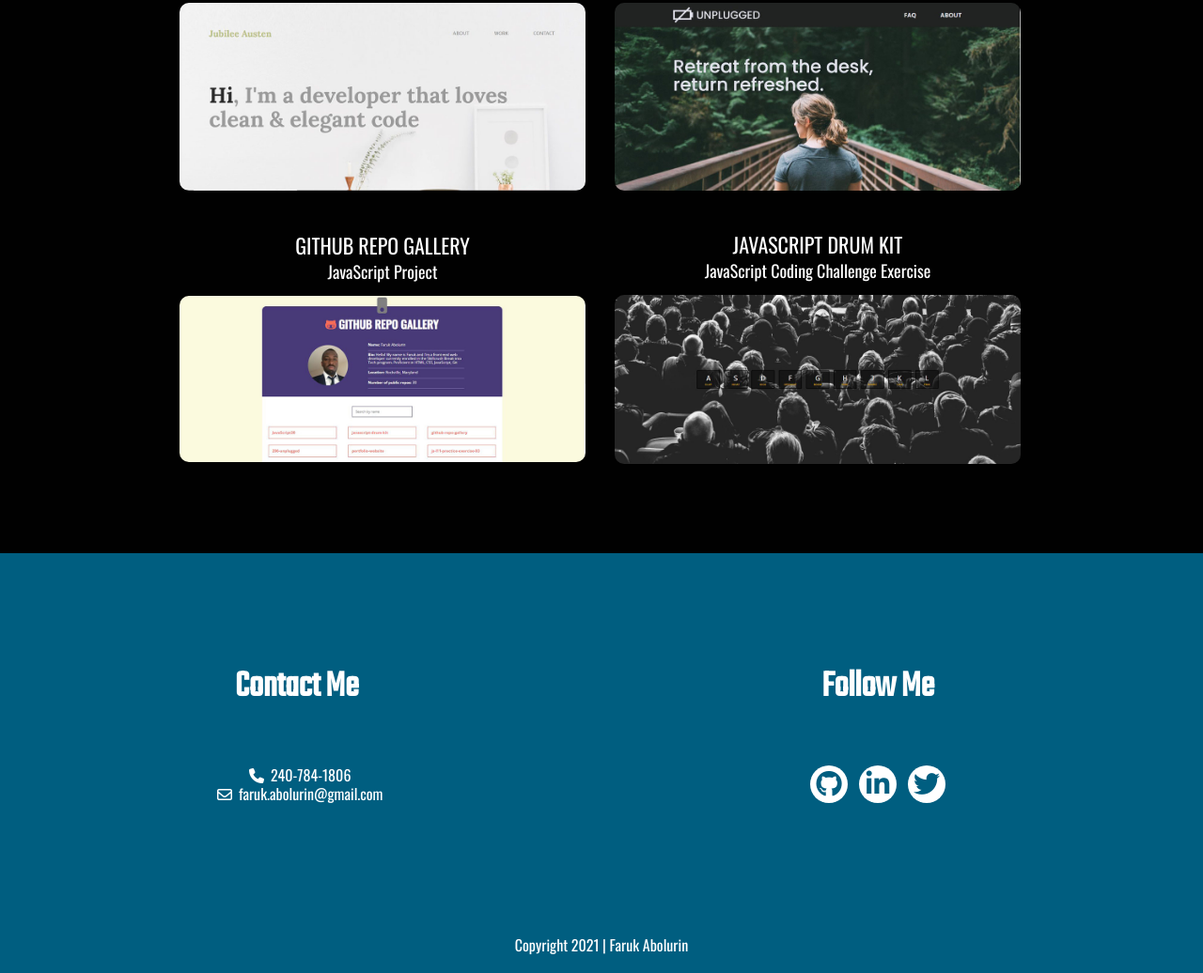
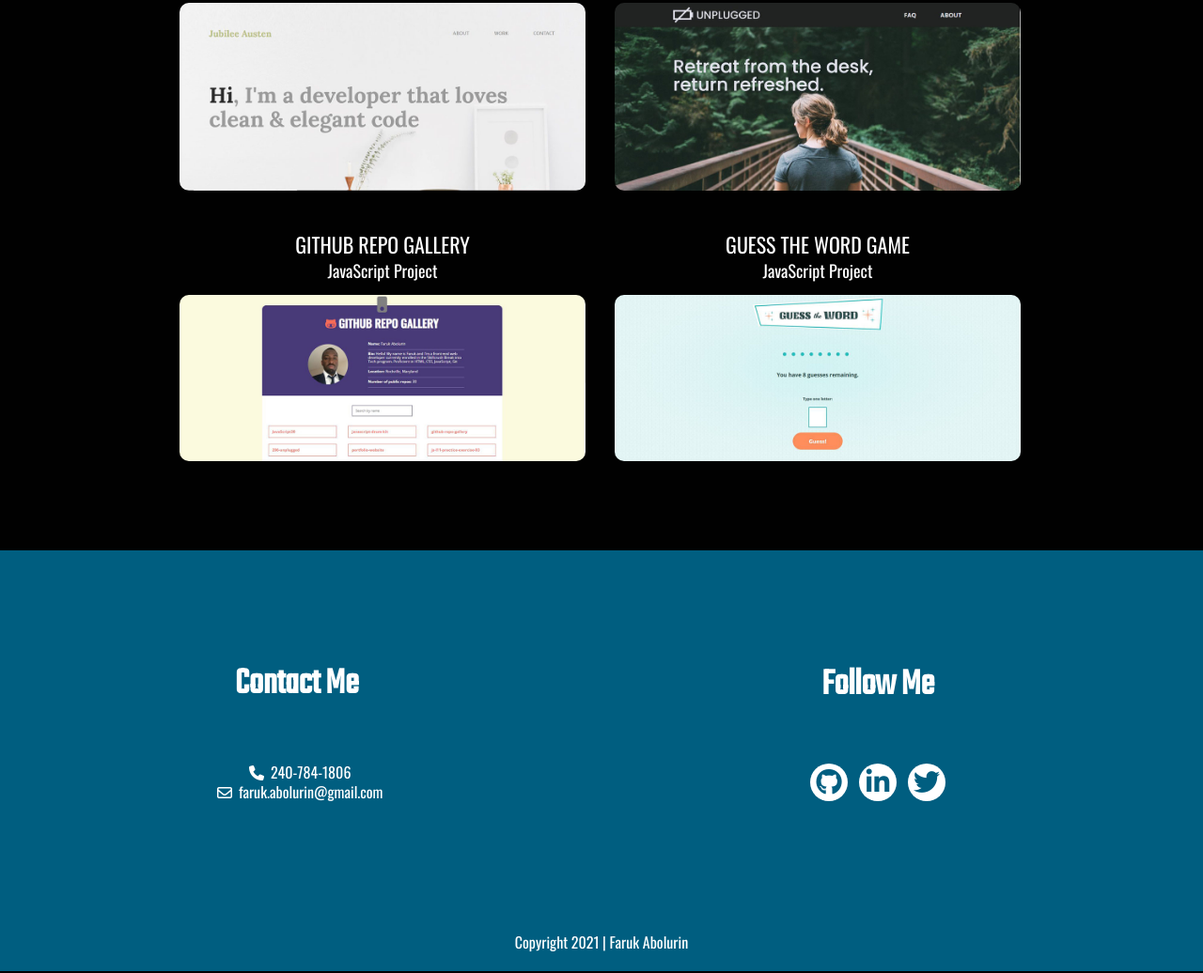
Before and after one commit to faruk-abolurin/portfolio-website, a website built with Parcel: page index.html in a window 1280 px wide. Shown: the part 2067-3103 px from the top of the page at 94% size. Built offline with nearby package versions, Linux system fonts and the light colour scheme.

Commit message:
Added Guess the Word game

```diff
--- a/index.html
+++ b/index.html
@@ -131,12 +131,12 @@
 
         <article>
           <div>
-            <h4>JavaScript Drum Kit</h4>
-            <h5>JavaScript Coding Challenge Exercise</h5>
+            <h4>Guess The Word Game</h4>
+            <h5>JavaScript Project</h5>
           </div>
-          <a href="https://faruk-abolurin.github.io/javascript-drum-kit" target="_blank">
+          <a href="https://faruk-abolurin.github.io/guess-the-word/" target="_blank">
           <figure>
-            <img src="img/javascript-drum-kit-thumbnail.png" alt="JavaScript Drum Kit" />
+            <img src="img/guess-the-word.jpg" alt="Guess The Word" />
           </figure>
           </a>
         </article>
```
Also changed, not shown: img/guess-the-word.jpg (added).
